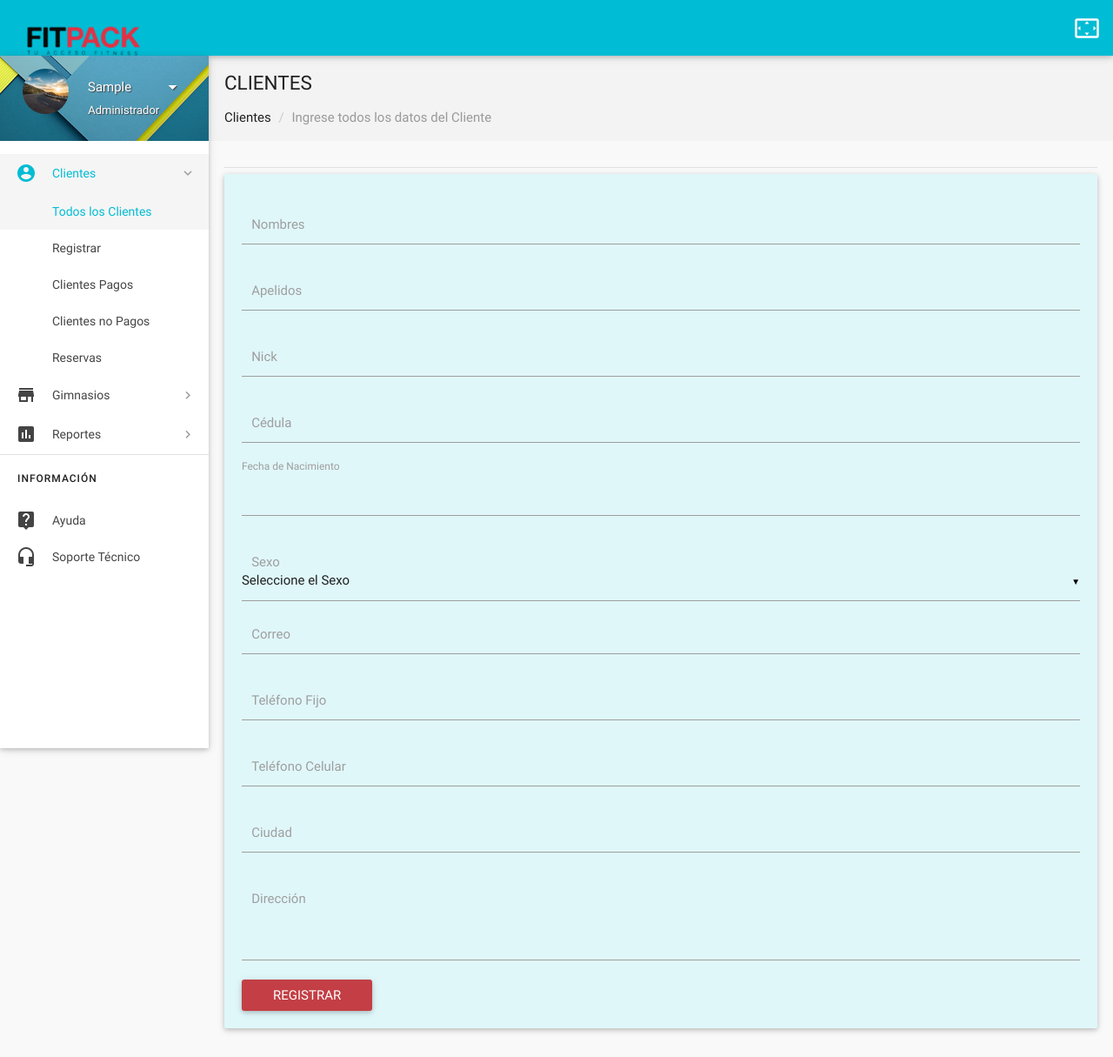
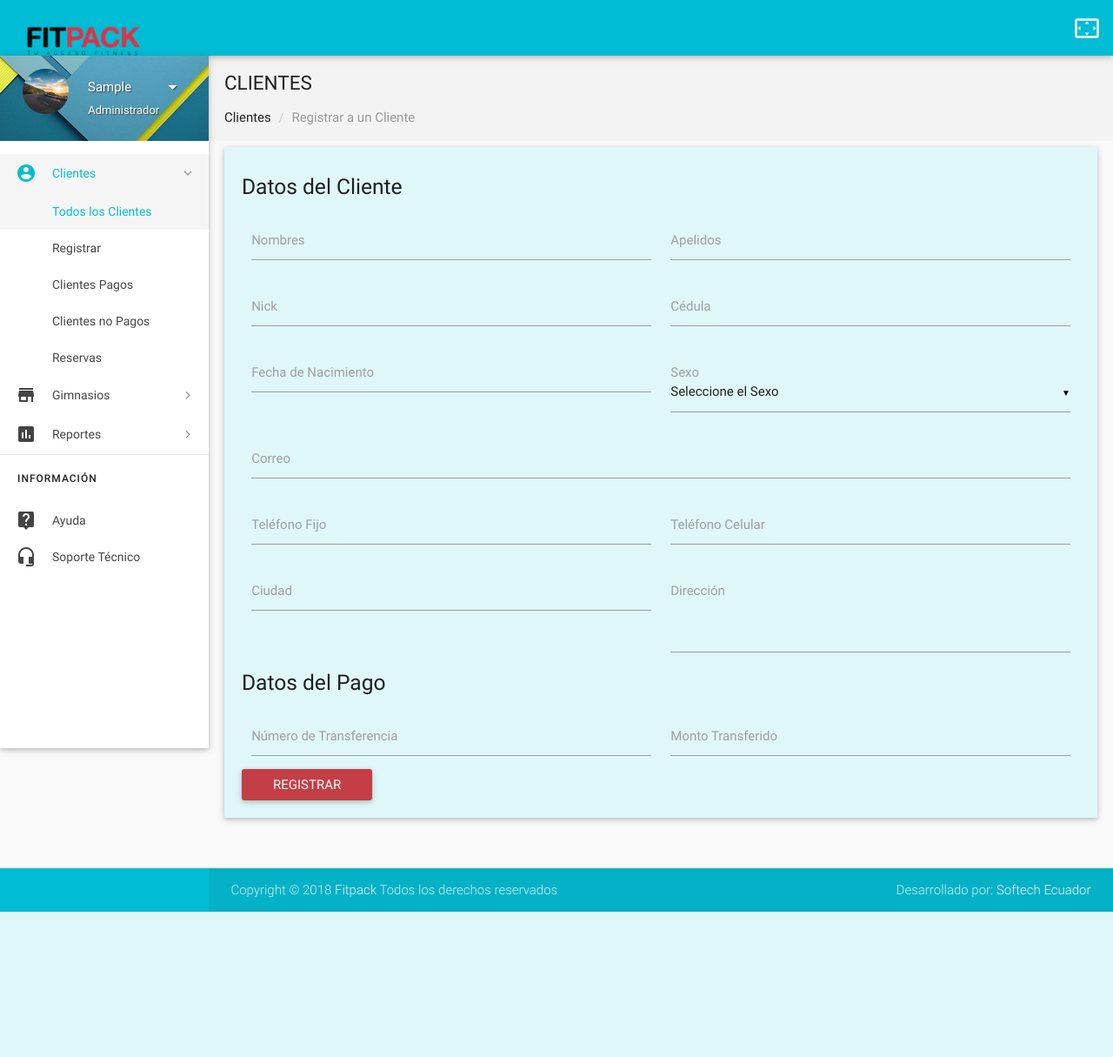
Before and after one commit to AndresMedrano/FITPACK, a PHP site: page /registro.php in a window 1280 px wide. Shown: the top 1215 px of the page at 87% size. After the commit the page ends 1048 px from the top, so only its background shows below. Run offline with PHP 8.4, Linux system fonts and the light colour scheme; the visitor is signed in with stand-in values (Sample User, id 1); tables that the repository leaves empty or names only in its code hold one stand-in row (values such as "Sample post").

Commit message:
Registro

```diff
--- a/registro.php
+++ b/registro.php
@@ -176,7 +176,7 @@
                 <h5 class="breadcrumbs-title">CLIENTES</h5>
                 <ol class="breadcrumbs">
                     <li><a href="clientes.php"></a>Clientes</li>
-                    <li class="active">Ingrese todos los datos del Cliente</li>
+                    <li class="active">Registrar a un Cliente</li>
                 </ol>
               </div>
             </div>
@@ -187,32 +187,32 @@
 
         <!--start container-->
         <div class="container">
-          <p class="caption"></p>
-          <div class="divider"></div>
-
-            <div class="card-panel cyan lighten-5">
+          <div class="card-panel cyan lighten-5">
+            <div class="row">
+              <div class="col s12">
                   <form method="POST" action="carga-registro.php" enctype="multipart/form-data" >
-                  <div class="input-field">
+                  <h5>Datos del Cliente</h5>
+                  <div class="input-field col s6">
                     <label class="active" for="Nombres">Nombres</label>
                     <input id="icon_prefix" type="text" name="txtnombre" required="required" maxlength="60" class="validate">
                   </div>
-                  <div class="input-field">
+                  <div class="input-field col s6">
                     <label>Apelidos</label>
                     <input type="text" name="txtapellidos" required="required" maxlength="60" class="validate">
                   </div>
-                  <div class="input-field">
+                  <div class="input-field col s6">
                     <label>Nick</label>
                     <input type="text" name="txtnick" required="required" maxlength="40" class="validate">
                   </div>
-                  <div class="input-field">
+                  <div class="input-field col s6">
                     <label>Cédula</label>
                     <input type="text" name="txtcedula" required="required" class="validate">
                   </div>
-                  <div class="">
+                  <div class="input-field col s6">
                     <label>Fecha de Nacimiento</label>
                     <input type="date" name="txtfechan" required="required" class="datepicker">
                   </div>
-                  <div class="input-field">
+                  <div class="input-field col s6">
                     <label>Sexo</label><br>
                     <select name="sexo" class="validate">
                       <option value="" disabled selected="" >Seleccione el Sexo</option>
@@ -220,34 +220,48 @@
                       <option>Masculino</option>
                     </select>
                   </div>
-                  <div class="input-field">
+                  <div class="input-field col s12">
                     <label>Correo</label>
                     <input type="email" name="txtcorreo" required="required" class="validate">
                   </div>
-                  <div class="input-field">
+                  <div class="input-field col s6">
                     <label>Teléfono Fijo</label>
                     <input type="tel" name="txttelefonofijo" required="required" class="validate">
                   </div>
-                  <div class="input-field">
+                  <div class="input-field col s6">
                     <label>Teléfono Celular</label>
                     <input type="tel" name="txttelefonocelular" required="required" class="validate">
                   </div>
-                  <div class="input-field">
+                  <div class="input-field col s6">
                     <label>Ciudad</label>
                     <input type="text" name="txtciudad" required="required" class="validate">
                   </div>
-                  <div class="input-field">
+                  <div class="input-field col s6">
                     <label>Direcci&oacute;n</label>
                     <textarea name="txtdireccion" class="materialize-textarea"></textarea>
+                  </div><br>
+
+                  <br>
+                  <h5>Datos del Pago</h5>
+                  <div class="input-field col s6">
+                    <label>N&uacute;mero de Transferencia</label>
+                    <input type="text" name="txttransferencia" required="required" class="validate">
                   </div>
+                  <div class="input-field col s6">
+                    <label>Monto Transferido</label>
+                    <input type="text" name="txtmonto" required="required" class="validate">
+                  </div>
+
                     <input type="submit" name="" value="Registrar" class="waves-effect waves-light btn">
+
 
 
                   </form>
 
 
-
+                  </div>
                   <!--<div id="jsGrid-basic">-->
+                  </div>
                 </div>
                   <br>
               </div>
```
